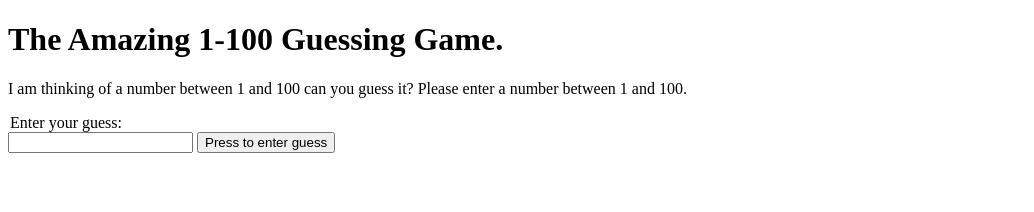
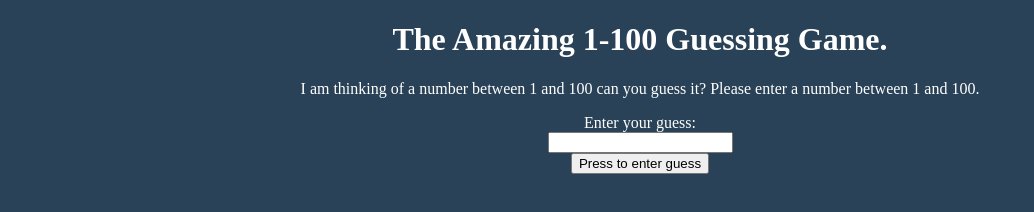
Before and after one commit to MohKari/docker-compose-template, a plain HTML site: page www/public/index.html in a window 1280 px wide. Shown: the whole page, without its empty margins (0-1034 px from the left). Drawn offline with nearby package versions, Linux system fonts and the light colour scheme.

Commit message:
Added a css file and started making it look prettier.

```diff
--- /dev/null
+++ b/www/public/game.css
@@ -0,0 +1,5 @@
+body{
+    background-color: #294257;
+    color:#fff;
+    text-align:center;
+}
--- a/www/public/index.html
+++ b/www/public/index.html
@@ -1,15 +1,17 @@
 <!DOCTYPE html>
 <html>
 <head>
+    <link rel="stylesheet" type="text/css" href="game.css">
     <title>1-100 Guessing Game</title>
         <script src="https://code.jquery.com/jquery-3.4.1.min.js" integrity="sha256-CSXorXvZcTkaix6Yvo6HppcZGetbYMGWSFlBw8HfCJo=" crossorigin="anonymous"></script>
 </head>
 <body>
     <h1>The Amazing 1-100 Guessing Game.</h1>
     <P>I am thinking of a number between 1 and 100 can you guess it? Please enter a number between 1 and 100.</P>
-       <div>
+       <div class="center">
                 <legend>Enter your guess:</legend>
                     <input type="number" name="input" value="" id="userInput">
+                    <br>
                     <button id="button">Press to enter guess</button>
         </div>
      <script src="app.js"></script>
```
